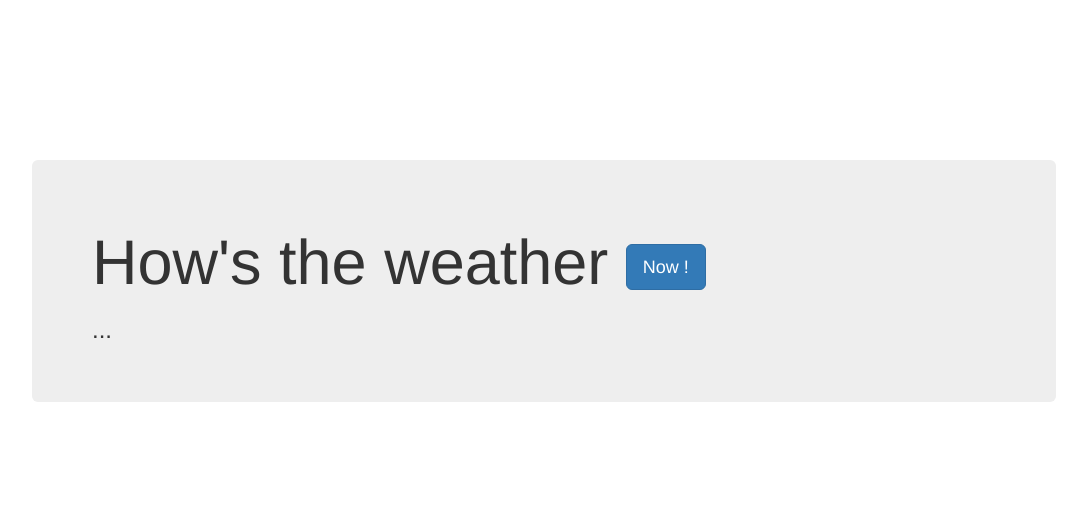
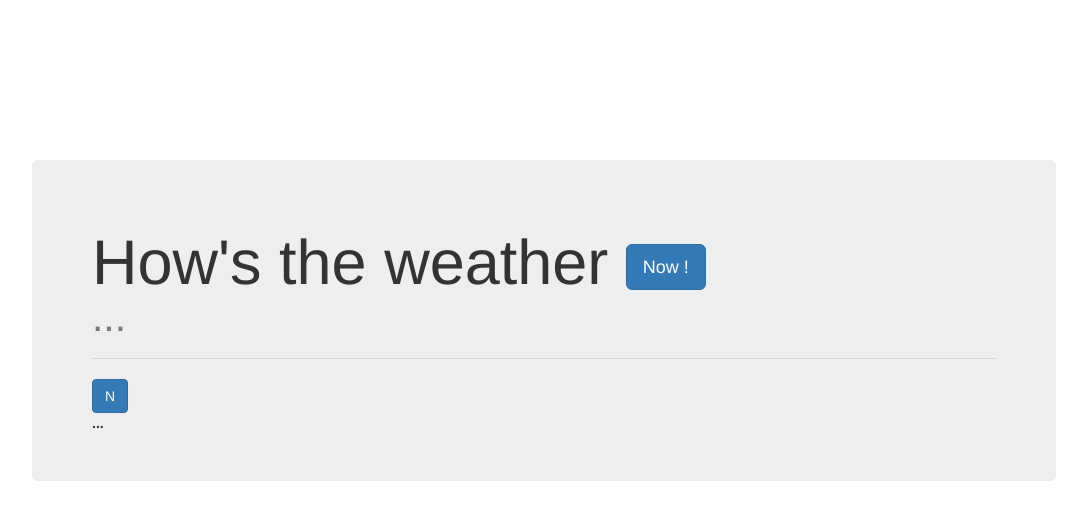
Before and after one commit to fulvi0/weather_now, a plain HTML site: page index.html in a window 1280 px wide. Shown: the whole page, without its empty margins (96-1183 px from the left). Drawn offline with nearby package versions, Linux system fonts and the light colour scheme; no server answers; some icons are missing.

Commit message:
fixed html

```diff
--- a/index.html
+++ b/index.html
@@ -1,20 +1,29 @@
 <!DOCTYPE html>
-<html >
+<html>
   <head>
     <meta charset="UTF-8">
     <title>Show the Local Weather</title>
     <link rel='stylesheet prefetch' href='https://maxcdn.bootstrapcdn.com/bootstrap/3.3.6/css/bootstrap.min.css'>
+    <link rel='stylesheet prefetch' href='https://cdnjs.cloudflare.com/ajax/libs/weather-icons/2.0.9/css/weather-icons-wind.min.css'>
+    <link rel='stylesheet prefetch' href='https://cdnjs.cloudflare.com/ajax/libs/weather-icons/2.0.9/css/weather-icons.min.css'>
     <link rel="stylesheet" href="css/style.css">
-    <script src="https://use.fontawesome.com/4e2564ef51.js"></script>
   </head>
   <body>
     <div class="container">
       <div class="jumbotron">
-        <h1>How's the weather <a class="btn btn-primary btn-lg" id="getGeo" role="button">Now !</a></h1>
-        <h3 id="location">...</h3>
+        <h1>How's the weather <a class="btn btn-primary btn-lg" id="getGeo" role="button">Now !</a>
+          <br>
+          <small><div id="location">...</div></small>
+        </h1>
+        <hr>
+        <strong>
+          <a class="btn btn-primary" id="temperature" role="button">N</a>
+          <div id="show_temp">...</div>
+        </strong>
       </div>
     </div>
     <script src='https://cdnjs.cloudflare.com/ajax/libs/jquery/2.2.2/jquery.min.js'></script>
+    <script src='https://use.fontawesome.com/3cb58a1f13.js'></script>
     <script src="js/index.js"></script>
   </body>
 </html>
```
